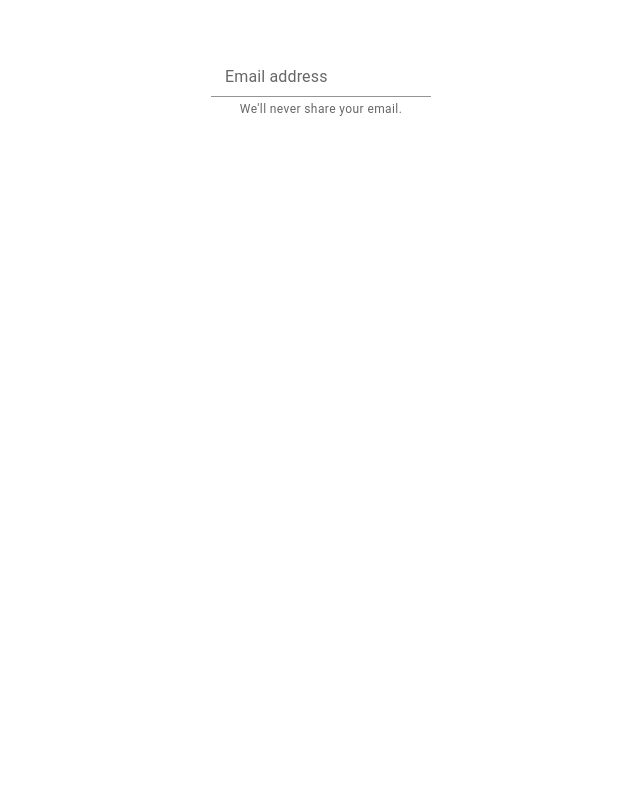
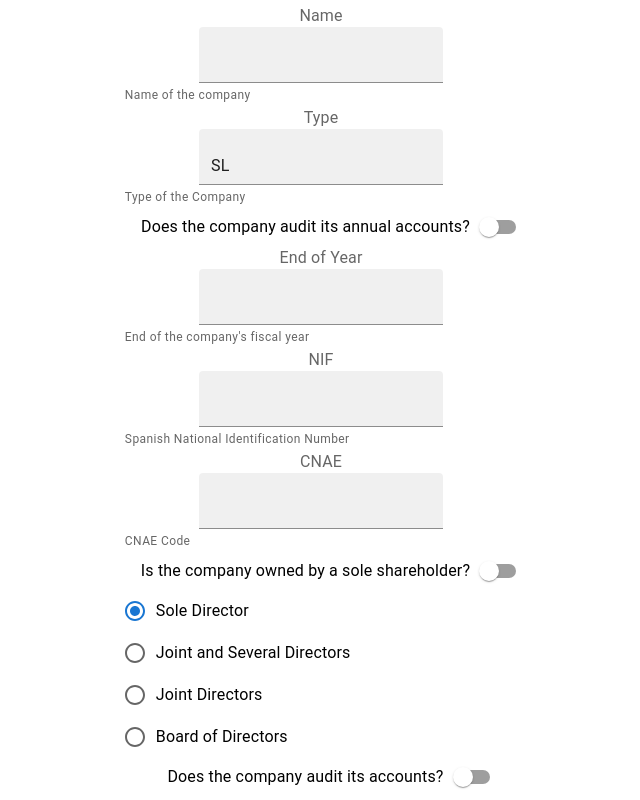
Before and after one commit to deliso/alcally, a React (Create React App) app in the folder client/: page /create in a window 1280 px wide. Shown: the part 220-1020 px from the top of the page, without its empty margins (319-959 px from the left). Before the commit the page ends 800 px from the top, so only its background shows below. Built offline with nearby package versions, Linux system fonts and the light colour scheme; no server answers.

Commit message:
feat(fe form): add form to create a new company

```diff
--- a/client/package.json
+++ b/client/package.json
@@ -5,6 +5,7 @@
   "dependencies": {
     "@emotion/react": "^11.9.3",
     "@emotion/styled": "^11.9.3",
+    "@mui/icons-material": "^5.8.4",
     "@mui/material": "^5.9.2",
     "@mui/types": "^7.1.5",
     "@testing-library/jest-dom": "^5.16.4",
@@ -17,6 +18,7 @@
     "@types/react-router-dom": "^5.3.3",
     "react": "^18.2.0",
     "react-dom": "^18.2.0",
+    "react-hook-form": "^7.34.0",
     "react-router-dom": "^6.3.0",
     "react-scripts": "5.0.1",
     "typescript": "^4.7.4",
--- a/client/src/Pages/CompanyPage/CompanyDashboard.tsx
+++ b/client/src/Pages/CompanyPage/CompanyDashboard.tsx
@@ -41,9 +41,7 @@ const CompanyDashboard = (props: Props) => {
             </div>
             <div className='cards-container-border'>
               <Box className='company-card-container'>
-                <Item>
-                  <CompanyCard company={company}></CompanyCard>
-                </Item>
+                <CompanyCard company={company}></CompanyCard>
               </Box>
             </div>
           </div>
--- a/client/src/Pages/CompanyPage/CompanyForm.css
+++ b/client/src/Pages/CompanyPage/CompanyForm.css
@@ -1,19 +1,29 @@
-.form-container {
+.form-modal {
   width: 60vw;
-  height: 60vh;
   display: flex;
   flex-direction: column;
   align-items: center;
   justify-content: center;
-  text-align: center;
+  gap: 32px;
+  padding-top: 10vh;
+  overflow: scroll;
 }
-.form-control {
-  width: fit-content;
-  height: fit-content;
+.form-container {
+  width: 60vw;
   display: flex;
   flex-direction: column;
   align-items: center;
   justify-content: center;
+  gap: 32px;
+  padding-top: 10vh;
+  overflow: scroll;
+}
+.helper {
   text-align: center;
-  justify-items: center;
 }
+
+.button-container {
+  display: flex;
+  height: 50vh;
+  align-items: flex-end;
+}
--- a/client/src/Pages/CompanyPage/CompanyForm.tsx
+++ b/client/src/Pages/CompanyPage/CompanyForm.tsx
@@ -1,23 +1,318 @@
 import './CompanyForm.css';
 import InputLabel from '@mui/material/InputLabel';
-import Input from '@mui/material/Input';
 import FormHelperText from '@mui/material/FormHelperText';
 import FormControl from '@mui/material/FormControl';
+import FilledInput from '@mui/material/FilledInput';
+import ArrowBack from '@mui/icons-material/ArrowBack';
+import Send from '@mui/icons-material/Send';
+import ArrowForward from '@mui/icons-material/ArrowForward';
+import Stack from '@mui/material/Stack';
+import FormGroup from '@mui/material/FormGroup';
+import FormControlLabel from '@mui/material/FormControlLabel';
+import Switch from '@mui/material/Switch';
+import RadioGroup from '@mui/material/RadioGroup';
+import Radio from '@mui/material/Radio';
+import Button from '@mui/material/Button';
+import { useState } from 'react';
+import { useForm, Controller, SubmitHandler } from 'react-hook-form';
+import { Company } from '../../../../types/types';
 
 type Props = {};
 
+const pageMap: any = {
+  name: 'name',
+  type: 'type',
+  audit: 'audit',
+  year_end: 'year_end',
+  nif: 'nif',
+  cnae: 'cnae',
+  sole: 'sole',
+  mgmt: 'mgmt',
+  mgmt_rem: 'mgmt_rem',
+};
+
 const CompanyForm = (props: Props) => {
+  const [formPage, setFormPage] = useState(1);
+  const [companyData, setCompanyData] = useState({
+    name: '',
+    type: 'SL',
+    audit: false,
+    year_end: 0,
+    nif: '',
+    cnae: '',
+    sole: false,
+    mgmt: 'S_D',
+    mgmt_rem: false,
+    id: '',
+    actions: [],
+  } as Company);
+  const { control, handleSubmit } = useForm<any>();
+  const onSubmit: SubmitHandler<any> = async (data, event) => {
+    console.log(data.type);
+    setCompanyData((prev) => {
+      return {
+        ...prev,
+        name: data.name,
+        type: data.type,
+        audit: data.audit,
+        year_end: Number(data.year_end),
+        nif: data.nif,
+        cnae: data.cnae,
+        sole: data.sole,
+        mgmt: data.mgmt,
+        mgmt_rem: data.mgmt_rem,
+      };
+    });
+    const postCompany = await fetch('http://localhost:3001/company', {
+      method: 'POST',
+      headers: { 'Content-Type': 'application/json' },
+      body: JSON.stringify(companyData),
+    });
+    console.log(postCompany);
+  };
+  // const handleClick = () => {
+  //   console.log('send', companyData);
+  // };
+  const name = (
+    <Controller
+      name='name'
+      control={control}
+      defaultValue={companyData.name ? companyData.name : ''}
+      render={({ field }) => {
+        return (
+          <>
+            <InputLabel htmlFor='1'>Name</InputLabel>
+            <FilledInput
+              id='name'
+              {...field}
+              aria-describedby='company-name-helper'
+            />
+            <FormHelperText id='company-name-helper' className='helper'>
+              Name of the company
+            </FormHelperText>
+          </>
+        );
+      }}
+    />
+  );
+  const type = (
+    <Controller
+      name='type'
+      control={control}
+      defaultValue={companyData.type !== undefined ? companyData.type : ''}
+      render={({ field }) => {
+        return (
+          <>
+            <InputLabel htmlFor='type'>Type</InputLabel>
+            <FilledInput
+              {...field}
+              id='type'
+              aria-describedby='company-type-helper'
+            />
+            <FormHelperText id='company-type-helper' className='helper'>
+              Type of the Company
+            </FormHelperText>
+          </>
+        );
+      }}
+    />
+  );
+  const audit = (
+    <Controller
+      name='audit'
+      control={control}
+      defaultValue={companyData.year_end ? companyData.year_end : ''}
+      render={({ field }) => {
+        return (
+          <FormControlLabel
+            id='audit'
+            label='Does the company audit its annual accounts?'
+            labelPlacement='start'
+            control={<Switch {...field} size='medium' />}
+          />
+        );
+      }}
+    />
+  );
+  const year_end = (
+    <Controller
+      name='year_end'
+      control={control}
+      defaultValue={companyData.year_end ? companyData.year_end : ''}
+      render={({ field }) => {
+        return (
+          <>
+            <InputLabel htmlFor='year_end'>End of Year</InputLabel>
+            <FilledInput
+              {...field}
+              id='year_end'
+              aria-describedby='company-year-end'
+            />
+            <FormHelperText id='company-year-end' className='helper'>
+              End of the company's fiscal year
+            </FormHelperText>
+          </>
+        );
+      }}
+    />
+  );
+  const nif = (
+    <Controller
+      name='nif'
+      control={control}
+      defaultValue={companyData.nif ? companyData.nif : ''}
+      render={({ field }) => {
+        return (
+          <>
+            <InputLabel htmlFor='5'>NIF</InputLabel>
+            <FilledInput {...field} id='nif' aria-describedby='company-nif' />
+            <FormHelperText id='company-nif' className='helper'>
+              Spanish National Identification Number
+            </FormHelperText>
+          </>
+        );
+      }}
+    />
+  );
+  const cnae = (
+    <Controller
+      name='cnae'
+      control={control}
+      defaultValue={companyData.cnae ? companyData.cnae : ''}
+      render={({ field }) => {
+        return (
+          <>
+            <InputLabel htmlFor='6'>CNAE</InputLabel>
+            <FilledInput id='6' aria-describedby='company-cnae-helper' />
+            <FormHelperText id='company-cnae-helper' className='helper'>
+              CNAE Code
+            </FormHelperText>
+          </>
+        );
+      }}
+    />
+  );
+  const sole = (
+    <Controller
+      name='sole'
+      control={control}
+      defaultValue={companyData.sole ? companyData.sole : ''}
+      render={({ field }) => {
+        return (
+          <FormControlLabel
+            id='sole'
+            label='Is the company owned by a sole shareholder?'
+            labelPlacement='start'
+            control={<Switch {...field} size='medium' />}
+          />
+        );
+      }}
+    />
+  );
+  const mgmt = (
+    <Controller
+      name='mgmt'
+      control={control}
+      defaultValue={companyData.mgmt ? companyData.mgmt : ''}
+      render={({ field }) => {
+        return (
+          <RadioGroup
+            {...field}
+            id='mgmt'
+            aria-labelledby='demo-controlled-radio-buttons-group'
+            name='controlled-radio-buttons-group'
+          >
+            <FormControlLabel
+              value='S_D'
+              control={<Radio />}
+              label='Sole Director'
+            />
+            <FormControlLabel
+              value='J_S_D'
+              control={<Radio />}
+              label='Joint and Several Directors'
+            />
+            <FormControlLabel
+              value='J_D'
+              control={<Radio />}
+              label='Joint Directors'
+            />
+            <FormControlLabel
+              value='BOD'
+              control={<Radio />}
+              label='Board of Directors'
+            />
+          </RadioGroup>
+        );
+      }}
+    />
+  );
+  const mgmt_rem = (
+    <Controller
+      name='mgmt_rem'
+      control={control}
+      defaultValue={companyData.mgmt_rem ? companyData.mgmt_rem : ''}
+      render={({ field }) => {
+        return (
+          <FormControlLabel
+            id='mgmt_rem'
+            label='Does the company audit its accounts?'
+            labelPlacement='start'
+            control={<Switch {...field} size='medium' />}
+          />
+        );
+      }}
+    />
+  );
+  // const handleChange: () => void = () => {};
+  // const handleSubmit: (e: any) => void = (e) => {
+  //   console.log(e.target.value);
+  // };
   return (
-    <div className='form-container'>
-      <FormControl className='form-control'>
-        <InputLabel htmlFor='my-input'>Email address</InputLabel>
-        <Input id='my-input' aria-describedby='my-helper-text' />
-        <FormHelperText id='my-helper-text'>
-          We'll never share your email.
-        </FormHelperText>
-      </FormControl>
+    <div className='form-modal'>
+      <div className='form-container'>
+        <form onSubmit={handleSubmit(onSubmit)}>
+          {name}
+          {type}
+          {audit}
+          {year_end}
+          {nif}
+          {cnae}
+          {sole}
+          {mgmt}
+          {mgmt_rem}
+          <Stack direction='row' spacing={2} className='button-container'>
+            <Button
+              onClick={() => {}}
+              size='small'
+              variant='outlined'
+              startIcon={<ArrowBack />}
+            >
+              Prev
+            </Button>
+            <Button
+              type='submit'
+              size='small'
+              variant='contained'
+              endIcon={<Send />}
+            >
+              Submit
+            </Button>
+          </Stack>
+        </form>
+      </div>
     </div>
   );
 };
 
 export default CompanyForm;
+
+// 1"name": "CODEWORKS",
+// 2"type": "SL",
+// 3"audit": false,
+// 4"year_end": 3112,
+// 5"nif": "B-78239152",
+// 6"cnae": "5374",
+// 7"sole": true,
+// 8"mgmt": "S_D",
+// 9"mgmt_rem": false
```
Also changed, not shown: 2 other files (tests, documents, lock files or other folders).
